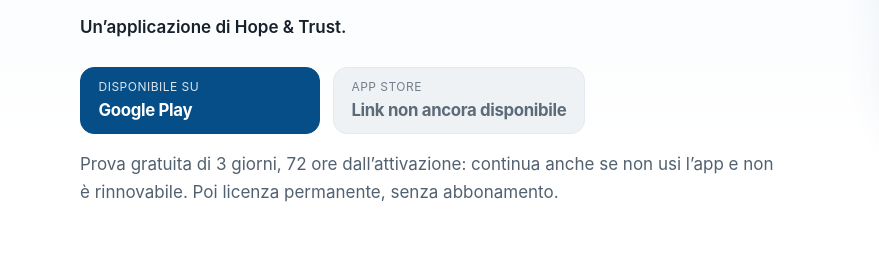
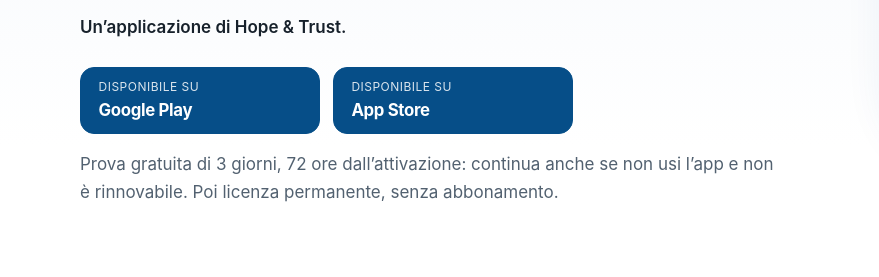
Before and after one commit to RRaymon150/my-bike-garage-website, a plain HTML site: page index.html in a window 1280 px wide. Shown: the part 327-604 px from the top of the page, 0-879 px from the left. Drawn offline with Linux system fonts and the light colour scheme.

Commit message:
Enable official App Store download link
Co-authored-by: Cursor <cursoragent@cursor.com>

```diff
--- a/index.html
+++ b/index.html
@@ -80,10 +80,11 @@
               <span class="store-name">Google Play</span>
               <span class="visually-hidden"> (si apre in una nuova scheda)</span>
             </a>
-            <button type="button" class="store is-disabled" data-store="apple" disabled data-label="Scarica su App Store">
-              <span class="store-kicker">App Store</span>
-              <span class="store-name">Link non ancora disponibile</span>
-            </button>
+            <a class="store" data-store="apple" href="https://apps.apple.com/it/app/my-bike-garage/id6819202381" target="_blank" rel="noopener noreferrer">
+              <span class="store-kicker">Disponibile su</span>
+              <span class="store-name">App Store</span>
+              <span class="visually-hidden"> (si apre in una nuova scheda)</span>
+            </a>
           </div>
           <p class="hero-note">Prova gratuita di 3 giorni, 72 ore dall’attivazione: continua anche se non usi l’app e non è rinnovabile. Poi licenza permanente, senza abbonamento.</p>
         </div>
@@ -267,17 +268,18 @@
       <div class="wrap download">
         <p class="eyebrow">Download</p>
         <h2>Installa My Bike Garage</h2>
-        <p class="section-lead" data-download-note>Scegli lo store del tuo telefono. Su iPhone il pulsante resta spento finché non c’è l’indirizzo ufficiale dell’App Store.</p>
+        <p class="section-lead" data-download-note>Scegli lo store del tuo telefono.</p>
         <div class="store-row store-row-center">
           <a class="store" data-store="google" href="https://play.google.com/store/apps/details?id=com.hopeandtrust.mybikegarage" target="_blank" rel="noopener noreferrer">
             <span class="store-kicker">Disponibile su</span>
             <span class="store-name">Google Play</span>
             <span class="visually-hidden"> (si apre in una nuova scheda)</span>
           </a>
-          <button type="button" class="store is-disabled" data-store="apple" disabled data-label="Scarica su App Store">
-            <span class="store-kicker">App Store</span>
-            <span class="store-name">Link non ancora disponibile</span>
-          </button>
+          <a class="store" data-store="apple" href="https://apps.apple.com/it/app/my-bike-garage/id6819202381" target="_blank" rel="noopener noreferrer">
+            <span class="store-kicker">Disponibile su</span>
+            <span class="store-name">App Store</span>
+            <span class="visually-hidden"> (si apre in una nuova scheda)</span>
+          </a>
         </div>
       </div>
     </section>
--- a/site-config.js
+++ b/site-config.js
@@ -5,13 +5,13 @@
   Esempio corretto: "assets/images/screenshots/garage.png"
   Così la pagina funziona sia in locale sia su GitHub Pages in una sottocartella.
 
-  appStoreUrl resta vuoto finché non esiste l'indirizzo ufficiale dell'App Store.
-  Un testo vuoto tiene il pulsante spento: non viene inventato nessun link.
+  appStoreUrl è l'indirizzo ufficiale dell'App Store.
+  Deve iniziare con https://, altrimenti il pulsante resta spento.
 */
 window.SITE = {
   playStoreUrl:
     "https://play.google.com/store/apps/details?id=com.hopeandtrust.mybikegarage",
-  appStoreUrl: "",
+  appStoreUrl: "https://apps.apple.com/it/app/my-bike-garage/id6819202381",
   privacyUrl: "https://rraymon150.github.io/my-bike-garage-privacy/",
   email: "hopeandtrust.dev@gmail.com",
   screenshots: [
```
Also changed, not shown: 1 other file.
